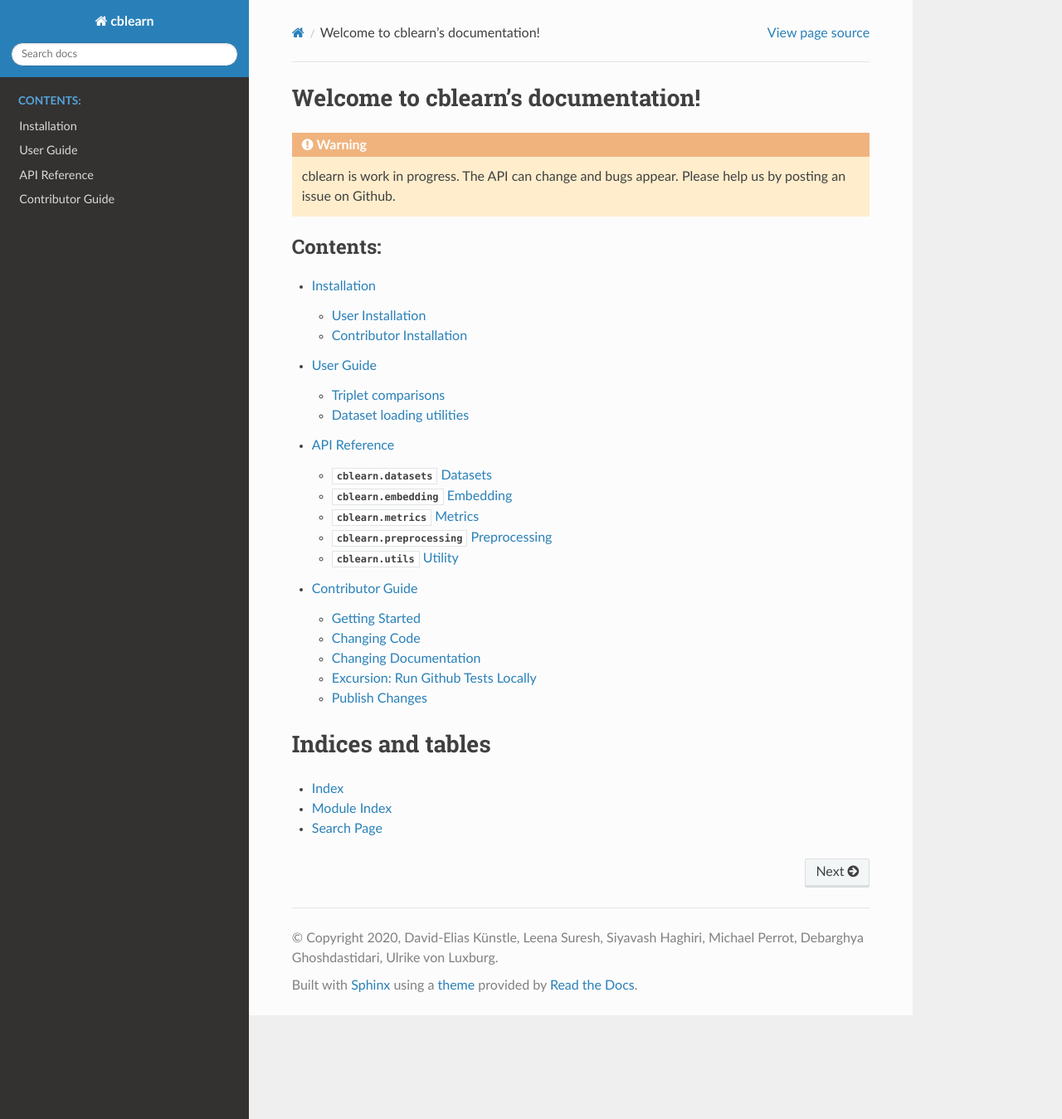
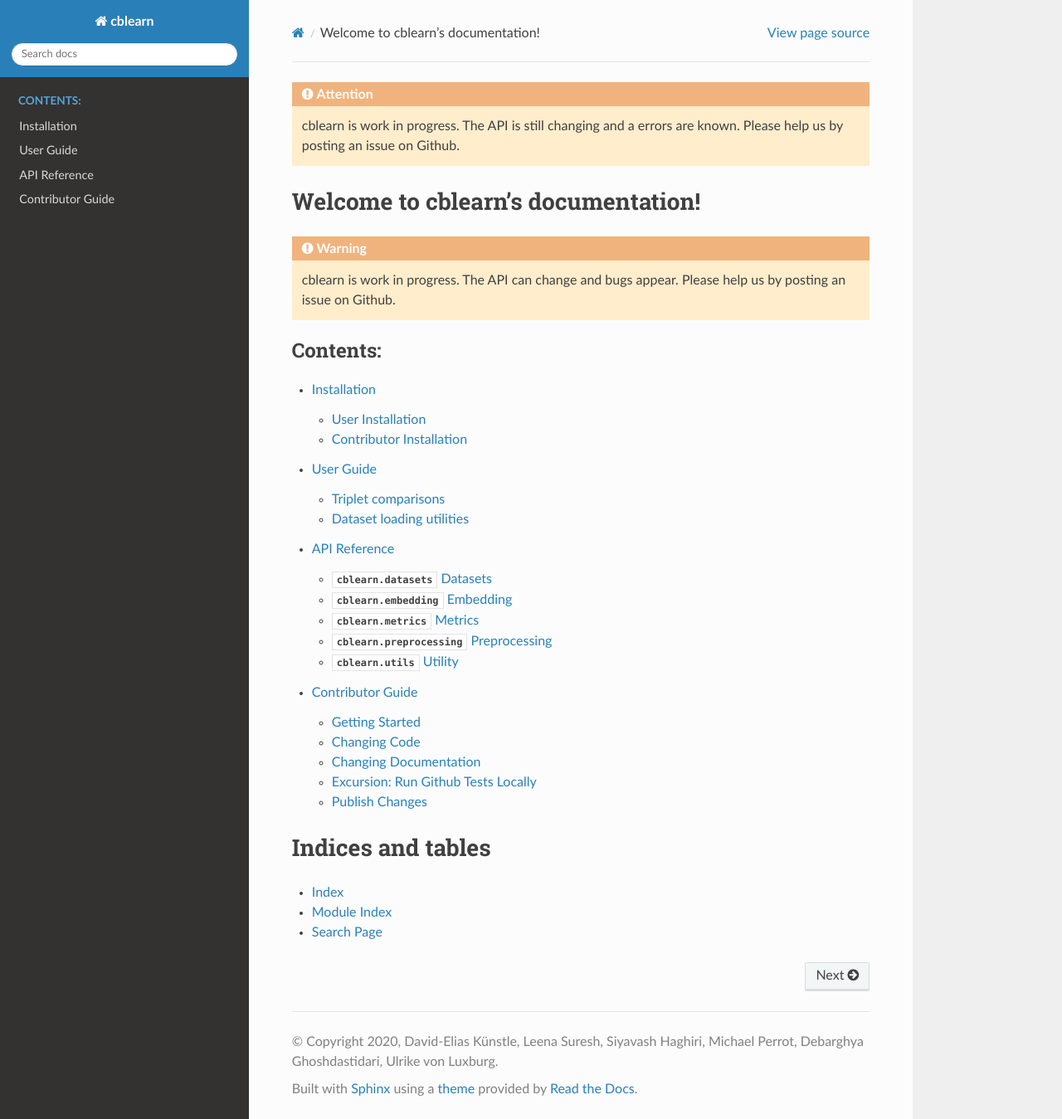
Before and after one commit to cblearn/cblearn, a Sphinx documentation site: the page built from docs/index.rst, in a window 1280 px wide and 1349 px high. Shown: the whole window at 83% size. Built offline with Sphinx 7.4.7 and the Read the Docs theme 2.0.0, drawn with Linux system fonts in a browser that asks for light colours; pages that are not in the unit, such as notebooks, are missing from menus.

Commit message:
Update conf.py

```diff
--- a/docs/conf.py
+++ b/docs/conf.py
@@ -69,6 +69,9 @@ templates_path = ['_templates']
 # This pattern also affects html_static_path and html_extra_path.
 exclude_patterns = ['_build', 'Thumbs.db', '.DS_Store']
 
+rst_prolog = """.. attention::
+    cblearn is work in progress. The API is still changing and a errors are known. Please help us by posting an issue on Github.
+"""
 
 # -- Options for HTML output -------------------------------------------------
 
```
